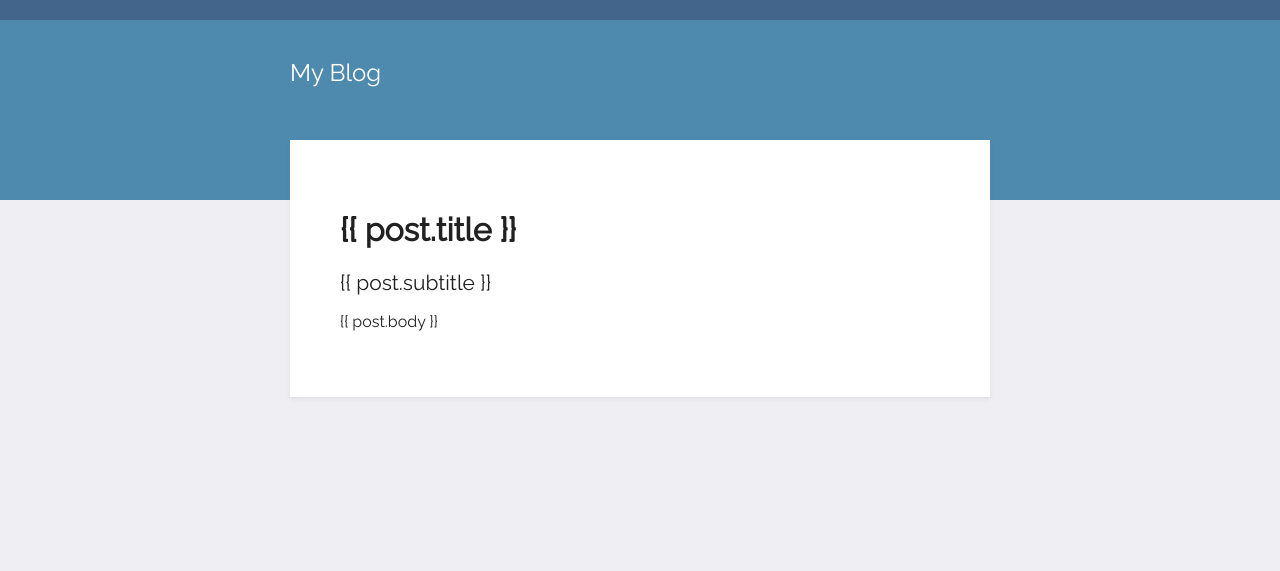
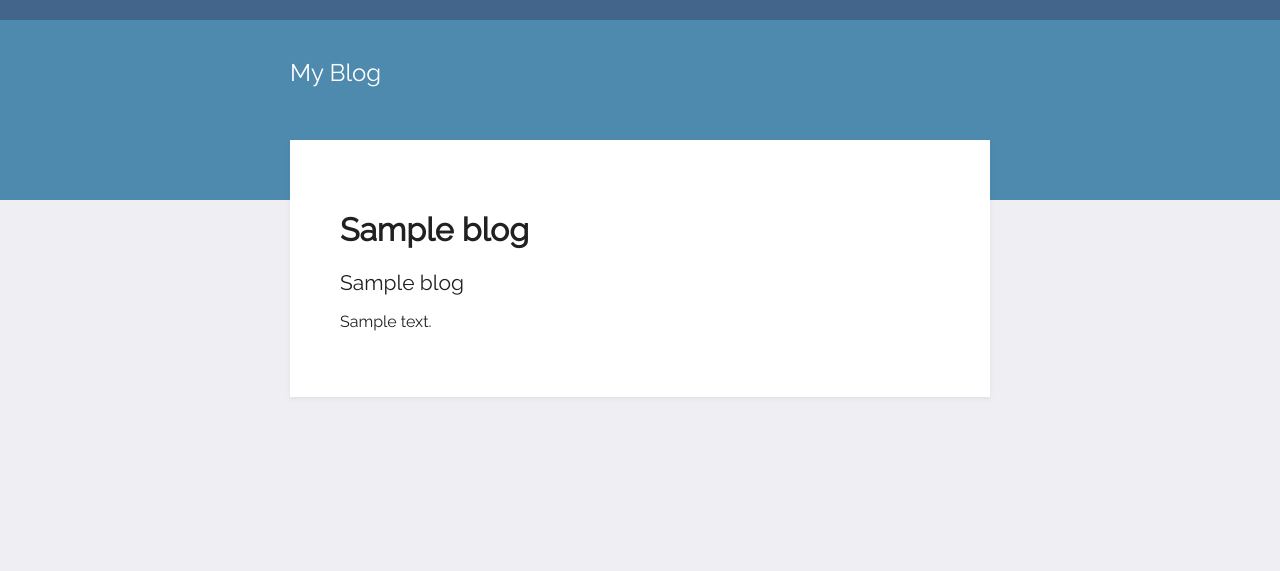
Before and after one commit to eshabaweja/you-need-thera.py, a Flask app: template day_57/blog-templating-start/templates/post.html in a window 1280 px wide. Shown: the top 571 px of the page. Run offline with Flask 2, Linux system fonts and the light colour scheme; the template is opened without the code that fills it: most values are stand-ins (such as "Sample title", 1, 10 or a date in 2020).

Commit message:
day 57 done: BEWARE THE INVISIBLE CHARACTERS :boom:

```diff
--- a/day_57/blog-templating-start/templates/post.html
+++ b/day_57/blog-templating-start/templates/post.html
@@ -17,9 +17,9 @@
         </div>
         <div class="content">
             <div class="card">
-                <h1> {‌{ post.title }}</h1>
-                <h2> {‌{ post.subtitle }}</h2>
-                <p> {‌{ post.body }}</p>
+                <h1>{{ all_blogs[blog_id-1]["title"] }}</h1>
+                <h2>{{ all_blogs[blog_id-1].subtitle }}</h2>
+                <p>{{ all_blogs[blog_id-1].body }}</p>
             </div>
         </div>
     </div>
```
